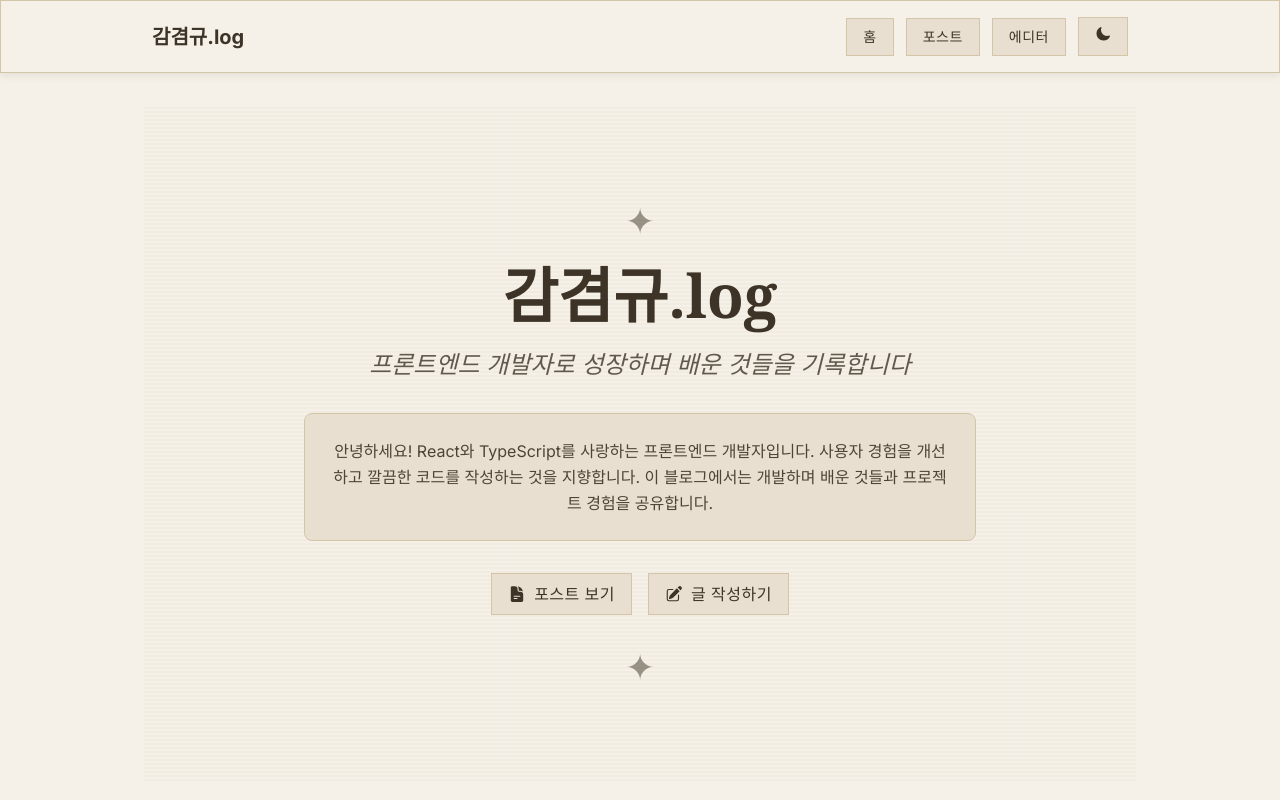
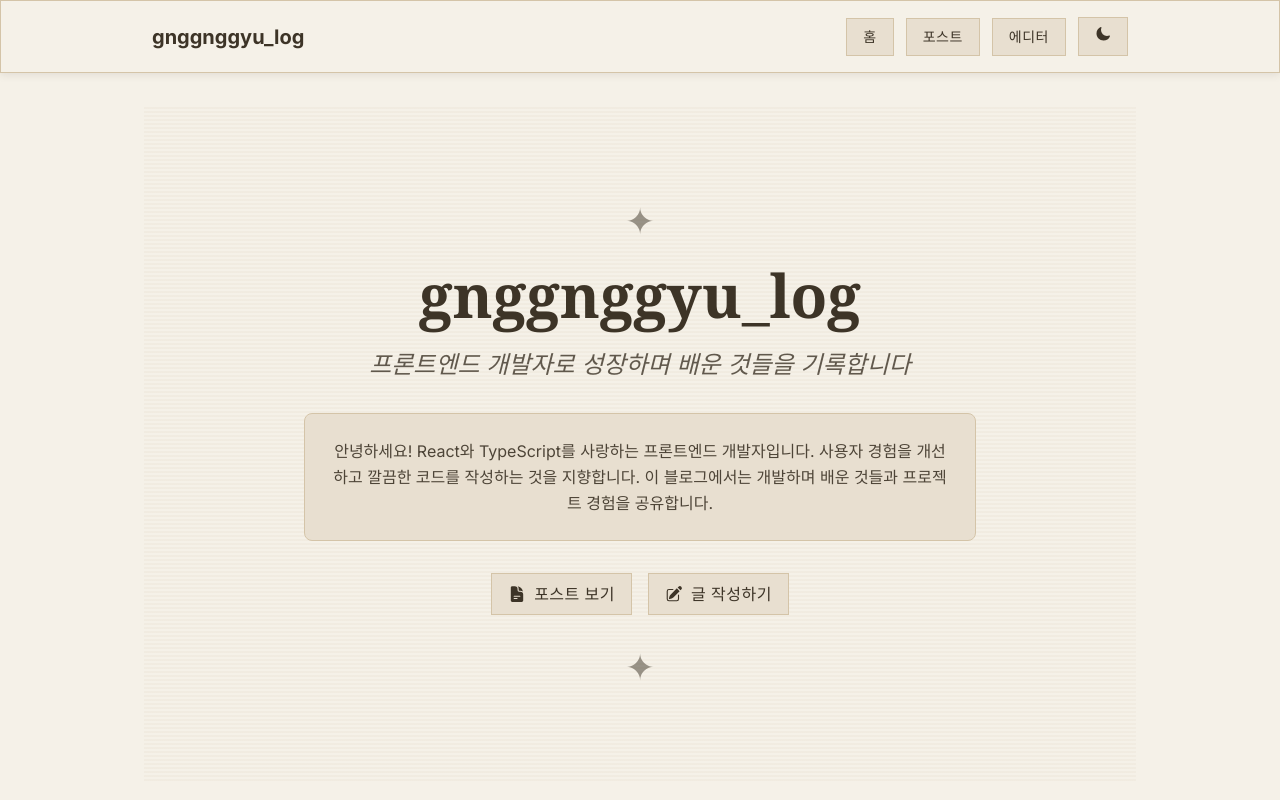
Before and after one commit to ganggyunggyu/my-blog, a Next.js app: page / in a window 1280 px wide. Shown: the top 800 px of the page. Built offline with nearby package versions, Linux system fonts and the light colour scheme.

Commit message:
chore: name update

```diff
--- a/src/features/hero-section/HeroSection.tsx
+++ b/src/features/hero-section/HeroSection.tsx
@@ -1,8 +1,8 @@
 'use client';
 
-import Link from "next/link";
-import { AboutSection } from "./AboutSection";
-import { HiDocumentText, HiPencilSquare } from "react-icons/hi2";
+import Link from 'next/link';
+import { AboutSection } from './AboutSection';
+import { HiDocumentText, HiPencilSquare } from 'react-icons/hi2';
 
 export function HeroSection() {
   return (
@@ -25,8 +25,11 @@ export function HeroSection() {
         {/* 빈티지 장식 상단 */}
         <div className="text-4xl mb-6 opacity-50">✦</div>
 
-        <h1 className="text-6xl font-bold mb-6 animate-fade-in" style={{ fontFamily: 'Georgia, serif' }}>
-          감겸규.log
+        <h1
+          className="text-6xl font-bold mb-6 animate-fade-in"
+          style={{ fontFamily: 'Georgia, serif' }}
+        >
+          gnggnggyu_log
         </h1>
 
         <p className="text-2xl opacity-80 mb-8 italic animate-fade-in">
@@ -48,8 +51,7 @@ export function HeroSection() {
             href="/editor"
             className="vintage-button text-base px-8 py-3 flex items-center gap-2"
           >
-            <HiPencilSquare className="text-lg" />
-            글 작성하기
+            <HiPencilSquare className="text-lg" />글 작성하기
           </Link>
         </div>
 
--- a/src/widgets/header/Header.tsx
+++ b/src/widgets/header/Header.tsx
@@ -34,7 +34,7 @@ export function Header() {
           href="/"
           className="text-xl font-bold hover:text-[var(--accent)] transition-all duration-300 hover:scale-105"
         >
-          감겸규.log
+          gnggnggyu_log
         </Link>
 
         <div className="flex items-center gap-3">
```
